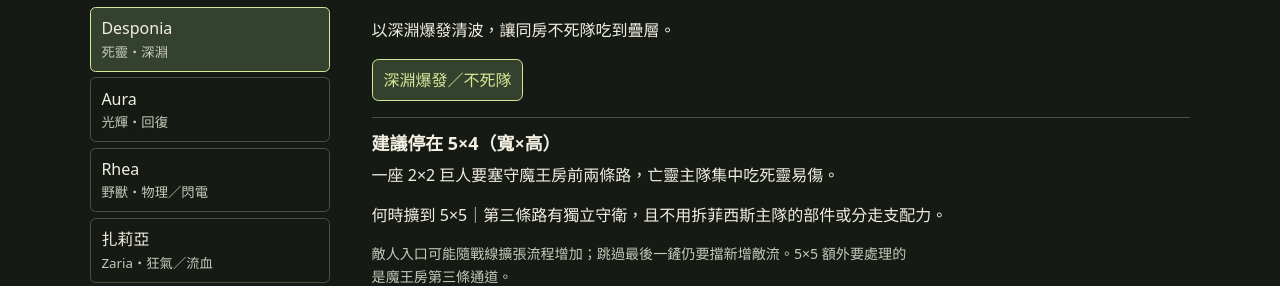
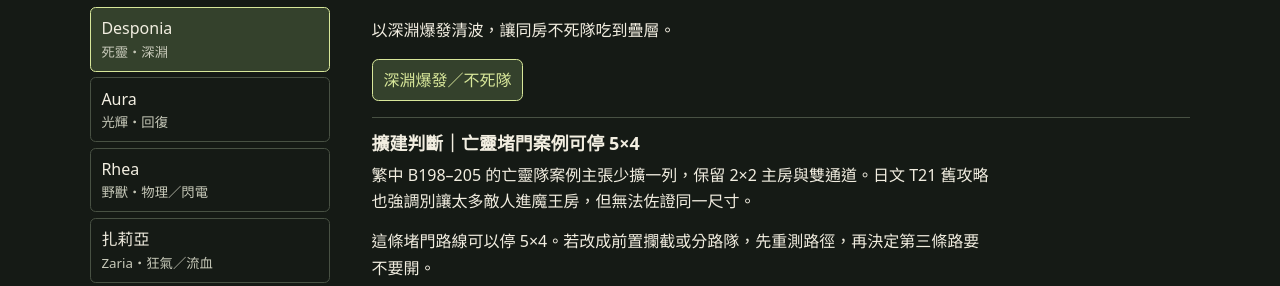
Before and after one commit to NekoMaTA864/dungeon-within-guide, a plain HTML site: page index.html in a window 1280 px wide. Shown: the part 467-753 px from the top of the page. Drawn offline with Linux system fonts and the light colour scheme.

Commit message:
Ground expansion choices in separate evidence for each lord build

```diff
--- a/codex-data.js
+++ b/codex-data.js
@@ -151,6 +151,22 @@ window.DW_CODEX = {
     "spawn": [
       "日文 Wiki・敵入口與魔王房通道圖",
       "https://wikiwiki.jp/dunwith/%E6%97%85/%E3%82%AD%E3%83%A3%E3%83%B3%E3%83%9A%E3%83%BC%E3%83%B3"
+    ],
+    "jpDes": [
+      "日文玩家・Desponia 試煉 21（2026-06，舊版）",
+      "https://note.com/tender_spirea470/n/nf7f3a03b383e"
+    ],
+    "jpAura": [
+      "日文玩家・Aura 試煉 21（2026-06，舊版）",
+      "https://note.com/tender_spirea470/n/nefca086addda"
+    ],
+    "jpRhea": [
+      "日文玩家・Rhea 試煉 21（2026-06，舊版）",
+      "https://note.com/tender_spirea470/n/n58d8bd9016bb"
+    ],
+    "koOfficial": [
+      "GameCoaster 韓文 App Store・版本記錄",
+      "https://apps.apple.com/kr/app/id6761328517"
     ]
   },
   "lords": [
@@ -394,7 +410,8 @@ window.DW_CODEX = {
             "dorms",
             "loungeRun",
             "spawn",
-            "fiveFour"
+            "fiveFour",
+            "jpDes"
           ],
           "checklist": [
             [
@@ -437,9 +454,14 @@ window.DW_CODEX = {
             "5×4 只在菁英常漏進魔王房時，把右側絕境要塞部署為攔截隊；5×5 把 0-3 的牆移到 0-4，以生命之泉補第三通道。沒有多一隊能上場時，直接保留 5×4。"
           ],
           "expansion": {
-            "size": "5×4",
-            "reason": "一座 2×2 巨人要塞守魔王房前兩條路，亡靈主隊集中吃死靈易傷。",
-            "when": "第三條路有獨立守衛，且不用拆菲西斯主隊的部件或分走支配力。"
+            "title": "亡靈堵門案例可停 5×4",
+            "proof": "繁中 B198–205 的亡靈隊案例主張少擴一列，保留 2×2 主房與雙通道。日文 T21 舊攻略也強調別讓太多敵人進魔王房，但無法佐證同一尺寸。",
+            "decision": "這條堵門路線可以停 5×4。若改成前置攔截或分路隊，先重測路徑，再決定第三條路要不要開。",
+            "confidence": "舊版通關與配置可參考，B223 權能、配方及座標另行核對。",
+            "refs": [
+              "death50",
+              "jpDes"
+            ]
           }
         }
       ]
@@ -550,7 +572,7 @@ window.DW_CODEX = {
               "w": 1,
               "h": 1
             },
-            "defaultStage": 3,
+            "defaultStage": 0,
             "wide": [
               {
                 "x": 4,
@@ -589,7 +611,9 @@ window.DW_CODEX = {
             "nymph",
             "radiant",
             "spawn",
-            "fiveFour"
+            "fiveFour",
+            "jpAura",
+            "death50"
           ],
           "checklist": [
             [
@@ -627,9 +651,15 @@ window.DW_CODEX = {
             "輸出不夠先測 Sunbeam／Solar Ray，養成優先 DEX；治療足夠就把第二位補師換成光輝輸出。"
           ],
           "expansion": {
-            "size": "5×4",
-            "reason": "把治療手留在世界樹之心，讓主要承傷隊維持產生治療收益。只需兩條路都接得住。",
-            "when": "生命之泉的副隊遇到後期漏怪仍能保命，且擴建能多放有價值的支援設施。"
+            "title": "從 3×3 驗證治療連動",
+            "proof": "日文 T21 案例靠幻影體與回復維持，但沒有支持世界樹之心光輝隊的最終尺寸；繁中 4C/T50 的 Aura 影片跑的是菲西斯亡靈隊，可用來看堵門打法，不能用來判定光輝隊。",
+            "decision": "生命之泉能穩定運作就維持現有尺寸。有世界樹之心素材且確定治療觸發值得投入，才考慮擴到可擺主房及支援的 4×4。右側確定需要攔截或補給，再加一欄；5×5 尺寸未定。",
+            "confidence": "回復核心是可複用思路；舊幻影體數值及光輝權能吃點需依 B223 查核。",
+            "refs": [
+              "jpAura",
+              "death50",
+              "latest"
+            ]
           }
         }
       ]
@@ -749,7 +779,7 @@ window.DW_CODEX = {
               "w": 1,
               "h": 1
             },
-            "defaultStage": 3,
+            "defaultStage": 2,
             "wide": [
               {
                 "x": 4,
@@ -786,7 +816,8 @@ window.DW_CODEX = {
             "fenrir",
             "emmelia",
             "spawn",
-            "fiveFour"
+            "fiveFour",
+            "jpRhea"
           ],
           "checklist": [
             [
@@ -824,9 +855,14 @@ window.DW_CODEX = {
             "王有閃電抗就留貝西摩斯的鈍擊；容易漏怪先給主房範圍攻擊，避免每個狩獵場都分一隻核心。"
           ],
           "expansion": {
-            "size": "5×4",
-            "reason": "野獸前排與閃電副攻各守一條。優先補單體傷、前排生存和支配力。",
-            "when": "有第三支能單獨扛波的守隊，並已測過閃電抗性波次仍清得動。"
+            "title": "先測 4×4 雙房，最終尺寸未定",
+            "proof": "日文 T21 案例用蒂塔妮亞守家補回復、火傷與收殘血能力清場，並建議高試煉優先投狩獵場與設備。這與本站野獸／閃電線是不同構築。",
+            "decision": "把前排房和雷隊各守一道，先測哪一房會漏怪。若右側一欄能放有意義的接怪隊再拿 5×4，若要多開一條通道，先有足夠守衛。",
+            "confidence": "日文舊案支持分工與設施取捨。野獸雷隊的具體座標和尺寸未找到同版本通關案例。",
+            "refs": [
+              "jpRhea",
+              "asc"
+            ]
           }
         }
       ]
@@ -928,7 +964,7 @@ window.DW_CODEX = {
               "w": 1,
               "h": 1
             },
-            "defaultStage": 3,
+            "defaultStage": 0,
             "wide": [
               {
                 "x": 4,
@@ -1001,9 +1037,15 @@ window.DW_CODEX = {
             "B223 先試 DEX 的 Bloodstorm＋Bloodstorm Burst；菁英流血免疫或王血線停住時換一個直傷位。"
           ],
           "expansion": {
-            "size": "5×4",
-            "reason": "把流血、物理直傷和易傷集中到血之鬥坑或兩個相鄰戰區。",
-            "when": "第三條路有獨立直傷隊，核心流血隊在菁英戰不必分兵。"
+            "title": "先把流血與直傷配起來，最終尺寸未定",
+            "proof": "官方 B222／B223 支持狂氣流血和 DEX 權能方向；舊鮮血風暴攻略只能支持供件思路，尚無這套扎莉亞流血房配置的同版通關證據。",
+            "decision": "用小圖確認菲亞斯與直傷隊友能清菁英再擴。有血之鬥坑配方和生存空間時才測 4×4 成形圖。",
+            "confidence": "流血機制與配隊證據不同；圖上的房間、替代位與擴張步驟是試跑配置。",
+            "refs": [
+              "asc",
+              "latest",
+              "vampires"
+            ]
           }
         },
         {
@@ -1106,7 +1148,7 @@ window.DW_CODEX = {
               "w": 1,
               "h": 1
             },
-            "defaultStage": 3,
+            "defaultStage": 2,
             "wide": [
               {
                 "x": 4,
@@ -1166,9 +1208,15 @@ window.DW_CODEX = {
             "無限長戰把陷阱當控場；若王血下降很慢，補直接輸出手，別靠多一座控場陷阱解決。"
           ],
           "expansion": {
-            "size": "5×4",
-            "reason": "先讓深淵之口命中主要路徑，並保住補王傷的兩個房。",
-            "when": "有第三路守衛，新增前線格能實際提高陷阱觸發或耐久；只缺王傷時維持 5×4。"
+            "title": "先看深淵之口走線，最終尺寸未定",
+            "proof": "英文 T20／Stage 40 案例驗證過深淵之口搭 Cruel Aftermath、Overload Core，後期遇到首領輸出瓶頸；沒有可核對的 5×4 最優證據。",
+            "decision": "擴建前先看陷阱觸發、耐久和補王傷狩獵場。新增空間只有看得到更多觸發或接怪位置時才有價值。",
+            "confidence": "英文案例早於現版控場及出手節奏調整，不能按舊案假定全程連控。",
+            "refs": [
+              "trap",
+              "control",
+              "latest"
+            ]
           }
         }
       ]
@@ -1369,9 +1417,15 @@ window.DW_CODEX = {
             "紀錄同一類菁英前 20 秒的血量變化、是否回血、誰在輸出、是否漏進魔王房。先只換一格或一隻怪；B217 已調整殘骸衰減，早期百萬血案例只看分工。"
           ],
           "expansion": {
-            "size": "5×4",
-            "reason": "每次都領到前面三次擴建後，跳過 Stage 6 結算的第二次縱向擴張。保留 2×2 巨人要塞與四面巨人之壁，讓同一主隊守兩條路。",
-            "when": "確定第三條路有可獨立擊殺菁英的隊伍，且新入口走線經實測真的需要更多格子。"
+            "title": "這套巨人要塞堵門建議停 5×4",
+            "proof": "英文奧斯蒂雅玩家案例支持體質、殘骸和大型狩獵場的搭法；5×4 堵門比 5×5 少守一條路的依據，來自繁中攔截案例、日文戰線擴張圖，以及你採用的堵門打法。兩個來源不視為同一作者的同一場。",
+            "decision": "前面三次擴建照領時，Stage 6 結算可以跳過第二次縱向擴建。若要開 5×5，先準備能獨立接第三條路的房間與隊伍。",
+            "confidence": "守住兩條通道可減少分兵，仍可能有敵人從新增入口進場或穿房。",
+            "refs": [
+              "ostea",
+              "fiveFour",
+              "spawn"
+            ]
           }
         },
         {
@@ -1465,7 +1519,7 @@ window.DW_CODEX = {
               "w": 1,
               "h": 1
             },
-            "defaultStage": 3,
+            "defaultStage": 2,
             "wide": [
               {
                 "x": 4,
@@ -1540,9 +1594,15 @@ window.DW_CODEX = {
             "物抗菁英先看死神的死靈傷是否真能打；若也被抵抗，下次換一位力場或禁療手。"
           ],
           "expansion": {
-            "size": "5×4",
-            "reason": "用絕境要塞與生命之泉各守一道，第三隊會和死神主隊競爭支配力。",
-            "when": "第二隊已能清波，第三隊也有前排與異傷型，額外一列能解決實際漏怪。"
+            "title": "先測兩個小戰區，最終尺寸未定",
+            "proof": "奧斯蒂雅的體質／殘骸有英文案例，但這個死神、絕境要塞、生命之泉的分區沒有同版通關圖。單座巨人要塞的停擴理由不直接適用。",
+            "decision": "先看兩個小房能否分別清怪和補王傷，再看右側加房值不值。5×5 要等隊伍和支配力都能承擔第三條通道。",
+            "confidence": "把死神的死靈傷害視為待測副攻，別先假定可無視特定免疫。",
+            "refs": [
+              "ostea",
+              "aoe",
+              "latest"
+            ]
           }
         }
       ]
@@ -1653,7 +1713,7 @@ window.DW_CODEX = {
               "w": 1,
               "h": 1
             },
-            "defaultStage": 3,
+            "defaultStage": 0,
             "wide": [
               {
                 "x": 4,
@@ -1730,9 +1790,14 @@ window.DW_CODEX = {
             "先用 INT 火柱；火焰君主 S1 舊版有友傷，禁止照抄到艾梅莉亞身上，先以當前面板和低壓戰驗證。"
           ],
           "expansion": {
-            "size": "5×4",
-            "reason": "集中火焰輸出並留一個異傷型，魔力地脈依實際豁免收益使用。",
-            "when": "第三通道有獨立守衛，法術主力與對抗元素免疫的副手都能留在原戰區。"
+            "title": "先按主元素試跑，最終尺寸未定",
+            "proof": "舊版繁中 B188 有火焰君主 3C/T30 組隊與友傷案例，這是跨魔王的火隊素材，無法確定昆特莎的地圖尺寸。",
+            "decision": "3×3 先測火柱、鳳凰與艾梅莉亞。擴建後若安排火焰君主 S1，先確認現版敵我判定再站位。",
+            "confidence": "官方改版支持機制；地圖為本站試跑方案。",
+            "refs": [
+              "fire",
+              "latest"
+            ]
           }
         },
         {
@@ -1864,7 +1929,7 @@ window.DW_CODEX = {
                 "h": 1
               }
             ],
-            "defaultStage": 3
+            "defaultStage": 2
           },
           "placement": "防護聖所為日文名暫譯。先確認是否受益於法術豁免難度與區域保護；缺合成件就用絕境要塞搭魔力地脈，第二通道另放現有狩獵場。",
           "team": "艾梅莉亞是元素候選。先讀部件和技能實際傷型，選能補 寒冷輸出或弱點的魔物。缺前排先用現有坦；M 優先補主要出手，S1／S2 依存活與弱點缺口決定。",
@@ -1922,9 +1987,15 @@ window.DW_CODEX = {
             "Frost Blast／Frozen Ground 走 INT，三屬冰段才用 WIS；王抗寒時保留芬里爾的物理段或換直傷。"
           ],
           "expansion": {
-            "size": "5×4",
-            "reason": "集中寒冷輸出並留一個異傷型，魔力地脈依實際豁免收益使用。",
-            "when": "第三通道有獨立守衛，法術主力與對抗元素免疫的副手都能留在原戰區。"
+            "title": "先按主元素試跑，最終尺寸未定",
+            "proof": "日文 Wiki 支持絕對零度符文與芬里爾部件的舊版機制；B223 英文公告能確認寒冷權能吃點，尚無同版完整地圖案例。",
+            "decision": "先測寒冷控制有沒有讓隊伍少受傷。新增一列能給符文分開敵我縱列時再擴；打不死王就先補直傷。",
+            "confidence": "官方改版支持機制；地圖為本站試跑方案。",
+            "refs": [
+              "trapWiki",
+              "fenrir",
+              "latest"
+            ]
           }
         },
         {
@@ -2027,7 +2098,7 @@ window.DW_CODEX = {
               "w": 1,
               "h": 1
             },
-            "defaultStage": 3,
+            "defaultStage": 0,
             "wide": [
               {
                 "x": 4,
@@ -2103,9 +2174,15 @@ window.DW_CODEX = {
             "Chain Lightning＋Condensed Lightning 走 INT；三屬技能雷段才吃 CHA，別用雷鳴標籤代替本版確認為閃電的技能。"
           ],
           "expansion": {
-            "size": "5×4",
-            "reason": "集中閃電輸出並留一個異傷型，魔力地脈依實際豁免收益使用。",
-            "when": "第三通道有獨立守衛，法術主力與對抗元素免疫的副手都能留在原戰區。"
+            "title": "先按主元素試跑，最終尺寸未定",
+            "proof": "英文討論支持昆特莎的元素增益方向，但沒有雷隊的 B223 實戰地圖。艾梅莉亞的舊機制可當招募線索。",
+            "decision": "先測連鎖閃電在集中戰區的收益，再視漏怪位置補側房。擴建前先補一名能打閃電抗性的副攻。",
+            "confidence": "官方改版支持機制；地圖為本站試跑方案。",
+            "refs": [
+              "six",
+              "emmelia",
+              "latest"
+            ]
           }
         },
         {
@@ -2208,7 +2285,7 @@ window.DW_CODEX = {
               "w": 1,
               "h": 1
             },
-            "defaultStage": 3,
+            "defaultStage": 0,
             "wide": [
               {
                 "x": 4,
@@ -2246,7 +2323,8 @@ window.DW_CODEX = {
             "phoenix",
             "fenrir",
             "spawn",
-            "fiveFour"
+            "fiveFour",
+            "koOfficial"
           ],
           "checklist": [
             [
@@ -2284,9 +2362,14 @@ window.DW_CODEX = {
             "三屬技能按火 INT／冰 WIS／雷 CHA 吃點；只先養傷害占比最高的一段，王抗性出現再換第二輸出。"
           ],
           "expansion": {
-            "size": "5×4",
-            "reason": "集中傷害最高的元素輸出並留一個異傷型，魔力地脈依實際豁免收益使用。",
-            "when": "第三通道有獨立守衛，法術主力與對抗元素免疫的副手都能留在原戰區。"
+            "title": "先按主元素試跑，最終尺寸未定",
+            "proof": "英文官方 B223 可確認三屬權能分別吃點；韓文官方商店可交叉確認昆特莎與權能重做，沒有三屬隊的尺寸或通關配置。",
+            "decision": "先集中主元素，再用另一元素針對實際出現的抗性。確認兩隊各自能打後，再決定有沒有必要擴到可分房。",
+            "confidence": "官方改版支持機制；地圖為本站試跑方案。",
+            "refs": [
+              "latest",
+              "koOfficial"
+            ]
           }
         }
       ]
--- a/codex.js
+++ b/codex.js
@@ -68,7 +68,7 @@
     { label: "Stage 1｜3×3 開局", width: 3, bottom: 1, top: 3, doors: 1, hint: "通過 Stage 1 後可領第一次橫向擴建。" },
     { label: "Stage 2｜4×3 向右", width: 4, bottom: 1, top: 3, doors: 1, hint: "多出的右欄可先留空，或補入口側攔截。通過 Stage 2 後可向下擴建。" },
     { label: "Stage 3–4｜4×4 向下", width: 4, bottom: 0, top: 3, doors: 2, hint: "最下方多一列，魔王房兩條通道，可各放一間狩獵場，或用一座 2×2 跨兩條。通過 Stage 4 後可再向右擴建。" },
-    { label: "Stage 5–6｜5×4 再向右", width: 5, bottom: 0, top: 3, doors: 2, hint: "右側再一欄，可做第二道防線。若主房只靠一座 2×2 守魔王房，可跳過 Stage 6 結算的縱向擴建，保留 5×4。" },
+    { label: "Stage 5–6｜5×4 再向右", width: 5, bottom: 0, top: 3, doors: 2, hint: "右側再一欄。要不要領 Stage 6 的縱向擴建，請看上方該流派的證據與守線條件。" },
     { label: "Stage 7–8｜5×5 向上", width: 5, bottom: 0, top: 4, doors: 3, hint: "最上方多一列，魔王房多一條通道。圖上以第二狩獵場補第三條路，實際仍要測漏怪和戰力分配。" },
   ];
 
@@ -187,13 +187,21 @@
     evidence.append(" ", anchor(sourceName, sourceUrl), " · ", anchor("查設施配方", "#recipes"));
     const checklist = element("ol");
     for (const step of route.actions) checklist.append(element("li", step));
-    const expansion = route.expansion;
+    const { title, proof, decision, confidence, refs } = route.expansion;
     const stop = element("aside", null, "guide-section");
+    const citations = element("ul", null, "sources");
+    for (const ref of refs) {
+      const [label, url] = sources[ref];
+      const item = element("li");
+      item.append(anchor(label, url));
+      citations.append(item);
+    }
     stop.append(
-      element("h3", "建議停在 " + expansion.size + "（寬×高）"),
-      element("p", expansion.reason),
-      element("p", "何時擴到 5×5｜" + expansion.when),
-      element("p", "敵人入口可能隨戰線擴張流程增加；跳過最後一鏟仍要擋新增敵流。5×5 額外要處理的是魔王房第三條通道。", "board-note")
+      element("h3", "擴建判斷｜" + title),
+      element("p", proof),
+      element("p", decision),
+      element("p", confidence, "board-note"),
+      citations
     );
     detail.append(
       routeNav,
```
Also changed, not shown: index.html (+3 -3 lines).
